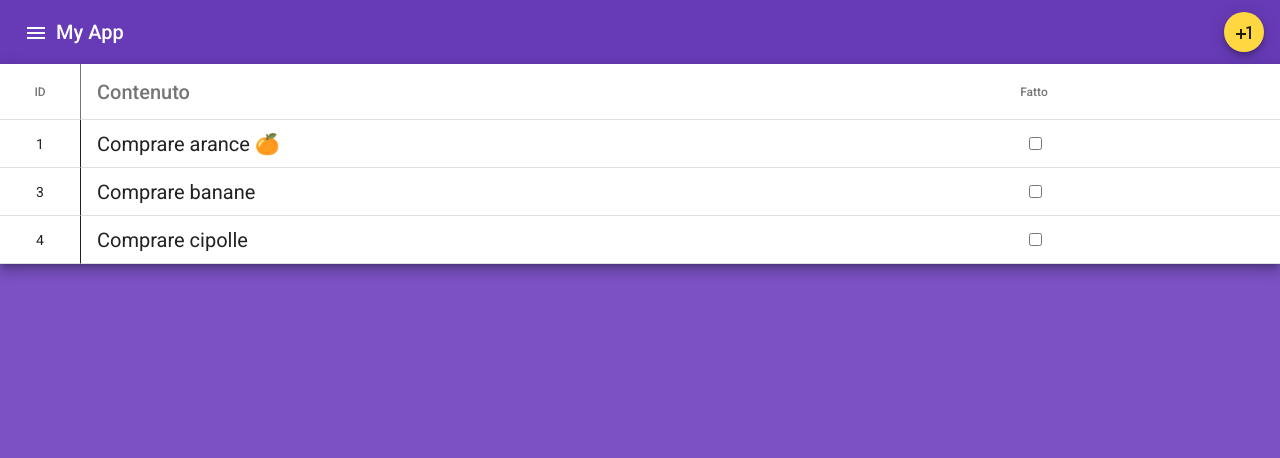
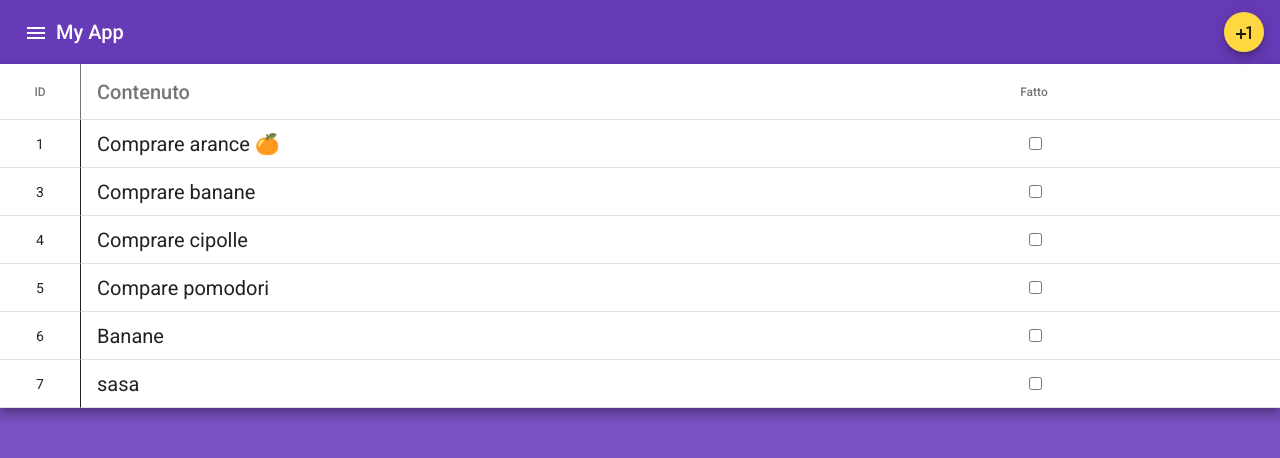
Before and after one commit to Pasqualecannavacciuolo/Angular-TodoApp, an Angular app: page / in a window 1280 px wide. Shown: the top 458 px of the page. Built offline with nearby package versions, Linux system fonts and the light colour scheme; data requests are answered from the project's data file.

Commit message:
Ignore this one

```diff
--- a/db.json
+++ b/db.json
@@ -14,6 +14,21 @@
       "contenuto": "Comprare cipolle",
       "fatto": false,
       "id": 4
+    },
+    {
+      "contenuto": "Compare pomodori",
+      "fatto": false,
+      "id": 5
+    },
+    {
+      "contenuto": "Banane",
+      "fatto": false,
+      "id": 6
+    },
+    {
+      "contenuto": "sasa",
+      "fatto": false,
+      "id": 7
     }
   ]
 }
--- a/src/app/list/list.component.ts
+++ b/src/app/list/list.component.ts
@@ -1,7 +1,7 @@
-import { Component, Input, Output } from '@angular/core';
+import { Component } from '@angular/core';
 import { HttpClient } from '@angular/common/http';
 import { Item } from '../model/item';
-import { FormGroup } from '@angular/forms';
+
 
 @Component({
   selector: 'app-list',
@@ -20,11 +20,13 @@ export class ListComponent {
     this.getAll();
   }
 
+
   getAll() {
     this.http
       .get<Item[]>('http://localhost:3000/lista')
       .subscribe((result) => this.dataSource = result);
   }
+
 
   deleteItem(selected: any): void {
     console.log(
```
Also changed, not shown: src/app/app.component.ts (+6 -2 lines).
